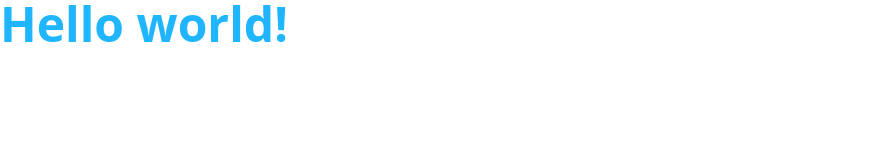
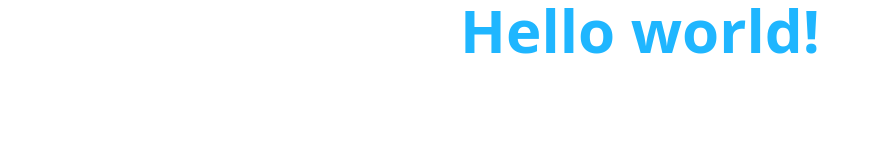
Before and after one commit to meuerdesign/tailwind-base, a website: page public/index.html in a window 1280 px wide. Shown: the whole page, without its empty margins (0-876 px from the left). Drawn offline with Linux system fonts and the light colour scheme.

Commit message:
Startseite

```diff
--- a/public/index.html
+++ b/public/index.html
@@ -5,8 +5,8 @@
   <meta name="viewport" content="width=device-width, initial-scale=1.0">
   <link href="css/style.css" rel="stylesheet">
 </head>
-<body class="flex items-center">
-  <h1 class="text-5xl text-blue font-bold">
+<body class="flex justify-center items-center">
+  <h1 class="text-6xl text-blue font-bold">
     Hello world!
   </h1>
 </body>
```
Also changed, not shown: public/css/style.css.
